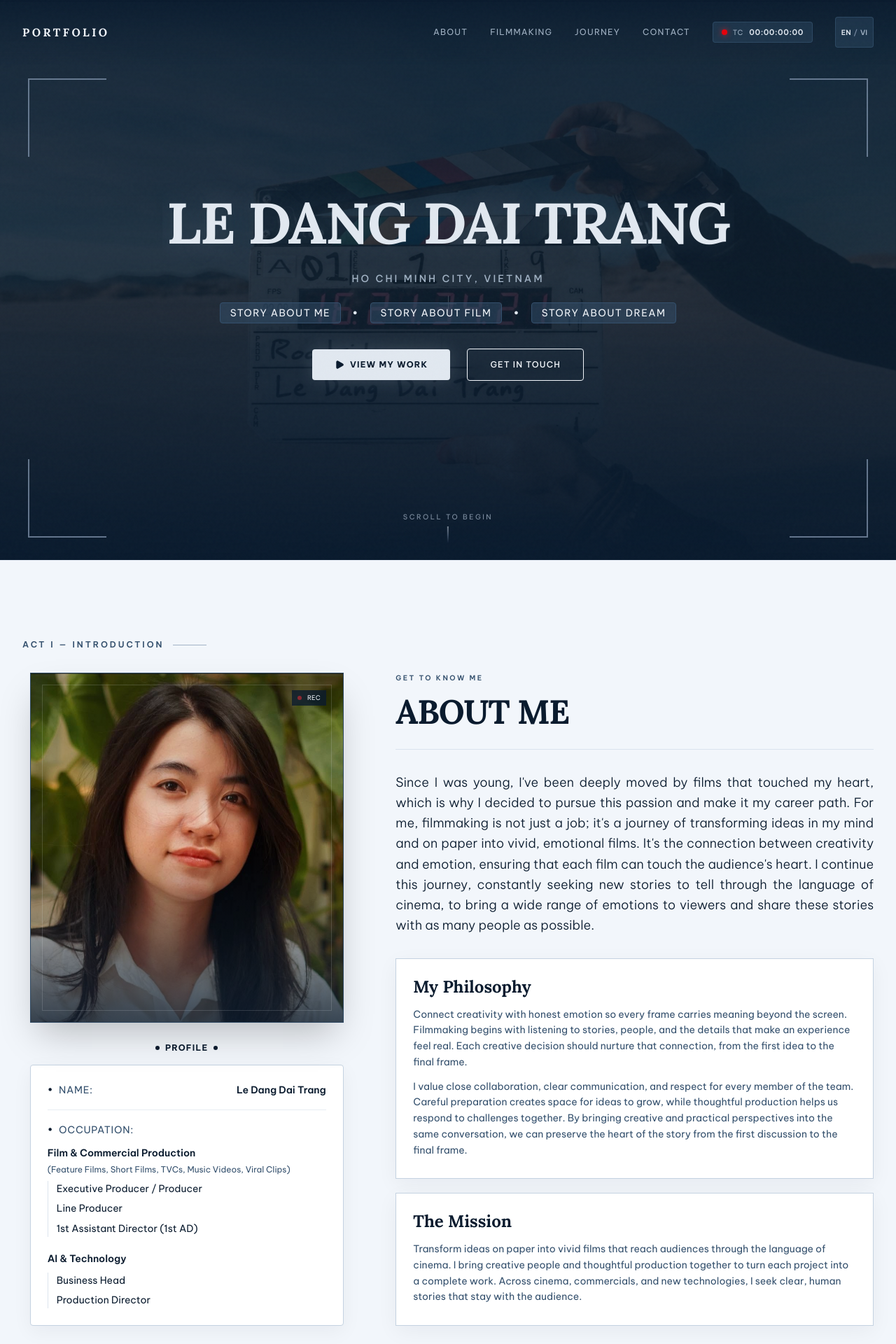
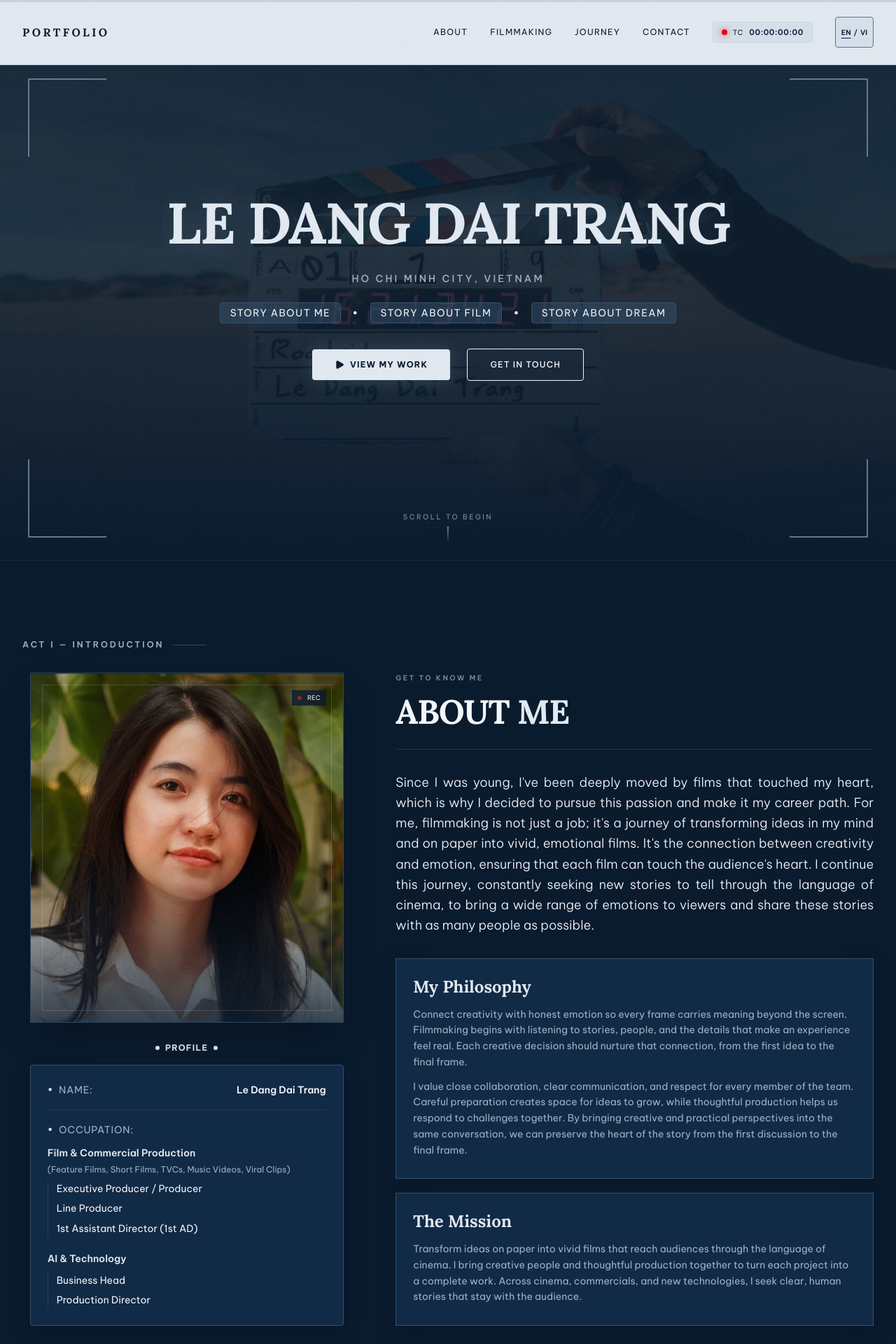
Before and after one commit to Schizophren-ia/Portfolio, a React (Vite) app: page / in a window 1280 px wide. Shown: the top 1920 px of the page at 70% size. Built offline with nearby package versions, Linux system fonts and the light colour scheme; a web font is replaced by a local one.

Commit message:
Use light navigation over navy sections and reclassify two short films

```diff
--- a/src/components/AboutSection.tsx
+++ b/src/components/AboutSection.tsx
@@ -102,7 +102,7 @@ export const AboutSection: React.FC = () => {
   }, []);
 
   return (
-    <section id="about" ref={sectionRef} className="section-light relative overflow-hidden border-t border-deep-bronze/30 py-20 sm:py-28" aria-label={t('About the Filmmaker')}>
+    <section id="about" ref={sectionRef} className="relative overflow-hidden border-t border-deep-bronze/30 bg-noble-black py-20 sm:py-28" aria-label={t('About the Filmmaker')}>
       <div className="portfolio-container">
         <div className="mb-8 flex items-center gap-3">
           <span className="font-montserrat text-xs font-semibold uppercase tracking-cinema text-wainscot-green">{filmmakerContent.bio.actLabel}</span>
@@ -129,7 +129,7 @@ export const AboutSection: React.FC = () => {
                 <span className="h-1.5 w-1.5 rounded-full bg-hive-delight" />
               </div>
 
-              <div className="profile-details paper-card w-full rounded border p-5 sm:p-6">
+              <div className="profile-details navy-card w-full rounded border p-5 sm:p-6">
                 <dl className="space-y-4 font-montserrat text-xs sm:text-sm">
                   <div className="profile-row min-h-8 border-b border-deep-bronze/40 pb-4">
                     <dt className="flex items-center gap-2 text-left uppercase tracking-wider text-wainscot-green">
@@ -175,14 +175,14 @@ export const AboutSection: React.FC = () => {
               })}
             </div>
             <div className="mt-8 grid gap-5 lg:flex-1" data-about-principles>
-              <article id="about-philosophy" className="paper-card min-w-0 border p-5 sm:p-6" aria-labelledby="about-philosophy-title">
+              <article id="about-philosophy" className="navy-card min-w-0 border p-5 sm:p-6" aria-labelledby="about-philosophy-title">
                 <h3 id="about-philosophy-title" className="font-playfair text-2xl font-bold text-hive-delight">{t('My Philosophy')}</h3>
                 <div className="mt-3 space-y-3 font-montserrat text-sm leading-relaxed text-wainscot-green [text-wrap:pretty]">
                   <p>{t('Connect creativity with honest emotion so every frame carries meaning beyond the screen.')} {t('Filmmaking begins with listening to stories, people, and the details that make an experience feel real. Each creative decision should nurture that connection, from the first idea to the final frame.')}</p>
                   <p>{t('I value close collaboration, clear communication, and respect for every member of the team. Careful preparation creates space for ideas to grow, while thoughtful production helps us respond to challenges together. By bringing creative and practical perspectives into the same conversation, we can preserve the heart of the story from the first discussion to the final frame.')}</p>
                 </div>
               </article>
-              <article id="about-mission" className="paper-card min-w-0 border p-5 sm:p-6" aria-labelledby="about-mission-title">
+              <article id="about-mission" className="navy-card min-w-0 border p-5 sm:p-6" aria-labelledby="about-mission-title">
                 <h3 id="about-mission-title" className="font-playfair text-2xl font-bold text-hive-delight">{t('The Mission')}</h3>
                 <p className="mt-3 font-montserrat text-sm leading-relaxed text-wainscot-green [text-wrap:pretty]">{t('Transform ideas on paper into vivid films that reach audiences through the language of cinema.')} {t('I bring creative people and thoughtful production together to turn each project into a complete work. Across cinema, commercials, and new technologies, I seek clear, human stories that stay with the audience.')}</p>
               </article>
@@ -191,7 +191,7 @@ export const AboutSection: React.FC = () => {
         </div>
 
         {/* Former slide 2: clapperboard, statistics and dossier now live together. */}
-        <div ref={dossierRef} className="paper-card relative mt-20 overflow-hidden border p-5 sm:p-8 lg:mt-28 lg:p-10">
+        <div ref={dossierRef} className="navy-card relative mt-20 overflow-hidden border p-5 sm:p-8 lg:mt-28 lg:p-10">
           <div className="dossier-reveal relative mb-8 flex flex-col gap-3 border-b border-deep-bronze/50 pb-6 sm:flex-row sm:items-end sm:justify-between">
             <div>
               <p className="font-montserrat text-[10px] uppercase tracking-cinema text-stone-ground">{t('Production dossier')}</p>
--- a/src/components/ExperienceSection.tsx
+++ b/src/components/ExperienceSection.tsx
@@ -30,7 +30,7 @@ export const ExperienceSection: React.FC = () => {
     <section
       id="experiences"
       ref={sectionRef}
-      className="section-light relative overflow-hidden border-t border-deep-bronze/30 py-20 sm:py-28"
+      className="relative overflow-hidden border-t border-deep-bronze/30 bg-noble-black py-20 sm:py-28"
       aria-label={t('Journey through the years')}
     >
       <div className="portfolio-container">
--- a/src/components/LanguageSwitch.tsx
+++ b/src/components/LanguageSwitch.tsx
@@ -10,11 +10,11 @@ export function LanguageSwitch({ className = '' }: { className?: string }) {
       aria-pressed={language === 'vi'}
       title="English / Tiếng Việt"
       onClick={() => setLanguage(language === 'en' ? 'vi' : 'en')}
-      className={`language-switch min-h-11 shrink-0 cursor-pointer items-center justify-center gap-1 rounded-sm border border-deep-bronze/70 bg-deep-bronze/40 px-2 text-[10px] font-semibold transition-colors hover:border-hive-delight focus-visible:ring-2 focus-visible:ring-hive-delight ${className}`}
+      className={`language-switch min-h-11 shrink-0 cursor-pointer items-center justify-center gap-1 rounded-sm border border-olivia bg-deep-bronze/40 px-2 text-[10px] font-semibold transition-colors hover:border-hive-delight focus-visible:ring-2 focus-visible:ring-hive-delight ${className}`}
     >
-      <span lang="en" className={language === 'en' ? 'text-hive-delight' : 'text-wainscot-green'}>EN</span>
+      <span lang="en" className={language === 'en' ? 'text-hive-delight underline underline-offset-4' : 'text-wainscot-green'}>EN</span>
       <span aria-hidden="true" className="text-stone-ground">/</span>
-      <span lang="vi" className={language === 'vi' ? 'text-hive-delight' : 'text-wainscot-green'}>VI</span>
+      <span lang="vi" className={language === 'vi' ? 'text-hive-delight underline underline-offset-4' : 'text-wainscot-green'}>VI</span>
     </button>
   );
 }
--- a/src/components/Navigation.tsx
+++ b/src/components/Navigation.tsx
@@ -48,22 +48,22 @@ export const Navigation: React.FC<NavigationProps> = ({ activeSection }) => {
 
   return (
     <>
-      {/* Top Thin Hive Delight Scroll-Progress Bar */}
+      {/* Blue scroll-progress line above the light navigation. */}
       <div
-        className="fixed top-0 left-0 right-0 h-[2.5px] z-[60] bg-noble-black/40 pointer-events-none"
+        className="navigation-progress fixed top-0 left-0 right-0 h-[2.5px] z-[60] pointer-events-none"
         aria-hidden="true"
       >
         <div
-          className="h-full bg-gradient-to-r from-stone-ground via-hive-delight to-hive-delight transition-all duration-75 ease-out shadow-[0_0_10px_rgba(241,195,76,0.8)]"
+          className="navigation-progress-fill h-full transition-all duration-75 ease-out"
           style={{ width: `${Math.min(100, Math.max(0, scrollProgress * 100))}%` }}
         />
       </div>
 
       <header
-        className={`fixed top-0 left-0 right-0 z-50 transition-all duration-500 ${
+        className={`navigation-light fixed top-0 left-0 right-0 z-50 border-b border-deep-bronze transition-all duration-500 ${
           scrolled
-            ? 'bg-noble-black/90 backdrop-blur-md border-b border-deep-bronze/60 py-3.5 shadow-bronze-surface'
-            : 'bg-gradient-to-b from-noble-black/80 via-noble-black/30 to-transparent py-5 sm:py-6'
+            ? 'py-3.5 shadow-[0_6px_24px_rgba(10,27,46,0.12)]'
+            : 'py-5 sm:py-6'
         }`}
       >
         <div className="max-w-7xl mx-auto px-6 sm:px-8 flex items-center gap-4 lg:gap-6">
@@ -139,7 +139,7 @@ export const Navigation: React.FC<NavigationProps> = ({ activeSection }) => {
 
         {/* Mobile Drawer Menu */}
         {mobileMenuOpen && (
-          <div className="lg:hidden absolute inset-x-0 top-full max-h-[calc(100dvh-5rem)] overflow-y-auto bg-noble-black/98 border-b border-deep-bronze/80 backdrop-blur-xl px-6 py-8 flex flex-col gap-6 shadow-2xl animate-in slide-in-from-top-4 duration-300">
+          <div className="navigation-drawer lg:hidden absolute inset-x-0 top-full max-h-[calc(100dvh-5rem)] overflow-y-auto border-b border-deep-bronze/80 px-6 py-8 flex flex-col gap-6 shadow-2xl animate-in slide-in-from-top-4 duration-300">
             <div className="flex items-center justify-between gap-4">
               <span className="text-xs uppercase tracking-widest text-wainscot-green">{t('Language')}</span>
               <LanguageSwitch className="inline-flex" />
--- a/src/data/archiveData.ts
+++ b/src/data/archiveData.ts
@@ -46,18 +46,18 @@ const seeds: ArchiveSeed[] = [
     },
   },
 
-  // FE CREDIT projects are presented in TVC as requested by the portfolio owner.
+  // FE CREDIT stories belong in Short Film per the owner's latest approval.
   {
     id: 'goi-noi-nho-vao-nhung-cuoc-goi',
     title: 'GÓI NỖI NHỚ VÀO NHỮNG CUỘC GỌI',
-    category: 'tvc',
+    category: 'short-film',
     sourceUrl: 'https://www.youtube.com/watch?v=pFWxcBzKaJU',
     youtubeId: 'pFWxcBzKaJU',
     image: 'short-goi-noi-nho-cuoc-goi.jpg',
     year: '2022',
     author: 'QA Production · FE CREDIT',
     duration: '1 Min 56 Sec',
-    genre: 'Commercial Film',
+    genre: 'Short Film',
     details: {
       director: 'To be updated',
       cast: 'See official credits',
@@ -68,14 +68,14 @@ const seeds: ArchiveSeed[] = [
   {
     id: 'con-thuyen-cho-ca-uoc-mo',
     title: 'CON THUYỀN CHỞ CẢ ƯỚC MƠ',
-    category: 'tvc',
+    category: 'short-film',
     sourceUrl: 'https://www.youtube.com/watch?v=txXKJtxJA_Y',
     youtubeId: 'txXKJtxJA_Y',
     image: 'short-con-thuyen-cho-ca-uoc-mo.jpg',
     year: '2022',
     author: 'QA Production · FE CREDIT',
     duration: '2 Min 5 Sec',
-    genre: 'Commercial Film',
+    genre: 'Short Film',
     details: {
       director: 'To be updated',
       cast: 'Ms. Mùi · See official credits',
--- a/src/index.css
+++ b/src/index.css
@@ -1,22 +1,23 @@
 @import "tailwindcss";
 @import "./fonts.css";
 
-/* Scoped light surfaces reuse the existing utility vocabulary without changing
-   the cinematic archive, navigation or film-detail dialogs. */
+/* Only navigation is light; all portfolio sections share the navy theme. */
 @layer components {
-  .section-light {
+  .navigation-light {
     --color-noble-black: #FFFFFF;
     --color-solo: #0A1B2E;
     --color-hive-delight: #0A1B2E;
-    --color-wainscot-green: #34506D;
-    --color-stone-ground: #34506D;
+    --color-wainscot-green: #0A1B2E;
+    --color-stone-ground: #0A1B2E;
     --color-olivia: #557392;
     --color-deep-bronze: #C4D2E1;
     color: #0A1B2E;
-    background-color: #F2F6FB;
+    background-color: #E1E8F0;
   }
 
-  .section-light.section-mist { background-color: #E1E8F0; }
+  .navigation-drawer { background-color: #E1E8F0; }
+  .navigation-progress { background-color: #C4D2E1; }
+  .navigation-progress-fill { background-color: #34506D; }
 
   .theme-navy {
     --color-noble-black: #0A1B2E;
@@ -29,29 +30,26 @@
     color: #F2F6FB;
   }
 
-  .paper-card {
-    background-color: #FFFFFF;
-    border-color: #C4D2E1;
-    box-shadow: 0 8px 28px rgb(10 27 46 / 5%);
+  .navy-card {
+    --color-stone-ground: #A1B2C4;
+    background-color: #112A46;
+    border-color: #34506D;
+    color: #F2F6FB;
+    box-shadow: 0 8px 28px rgb(0 0 0 / 14%);
   }
 
   .contact-field {
-    background-color: #FFFFFF;
-    border-color: #557392;
-    color: #0A1B2E;
+    background-color: #0A1B2E;
+    border-color: #7A8CA6;
+    color: #F2F6FB;
   }
-  .contact-field::placeholder { color: #557392; opacity: 1; }
+  .contact-field::placeholder { color: #A1B2C4; opacity: 1; }
   .contact-field:focus-visible {
-    outline: 2px solid #0A1B2E;
+    outline: 2px solid #C4D2E1;
     outline-offset: 3px;
   }
-  .section-light :where(a, button):focus-visible {
-    outline: 2px solid #34506D;
-    outline-offset: 4px;
-  }
-  .section-light .theme-navy:focus-visible { outline-color: #34506D; }
-  .contact-submit { background-color: #0A1B2E; color: #FFFFFF; }
-  .contact-submit:hover { background-color: #1B3B5A; }
+  .contact-submit { background-color: #E1E8F0; color: #0A1B2E; }
+  .contact-submit:hover { background-color: #C4D2E1; }
 }
 
 @theme {
@@ -206,6 +204,11 @@
 :focus-visible {
   outline: 2px solid #C4D2E1;
   outline-offset: 3px;
+}
+
+.navigation-light :where(a, button):focus-visible {
+  outline: 2px solid #0A1B2E;
+  outline-offset: 4px;
 }
 
 button,
```
Also changed, not shown: design-system/filmmaker-portfolio/MASTER.md (+7 -7 lines), src/components/ContactSection.tsx (+4 -4 lines).
